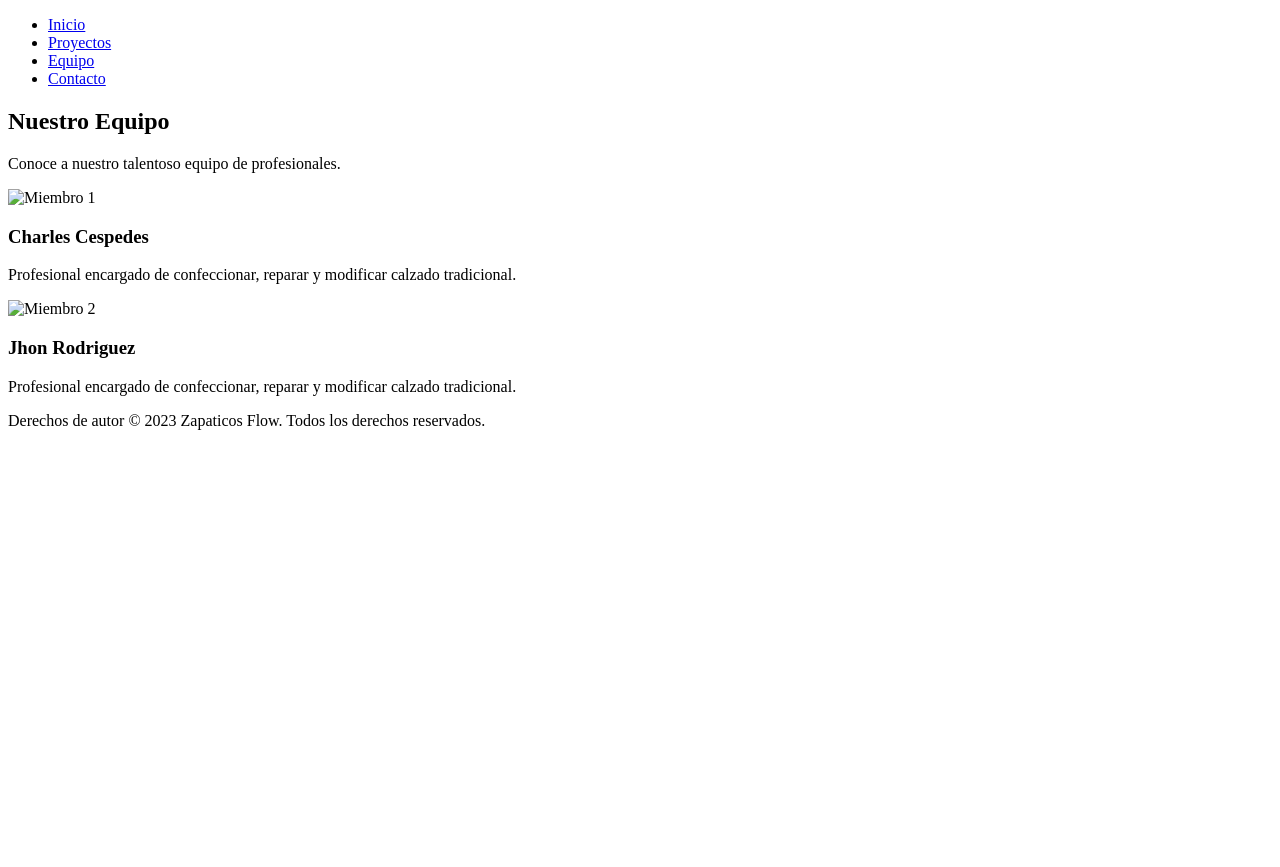
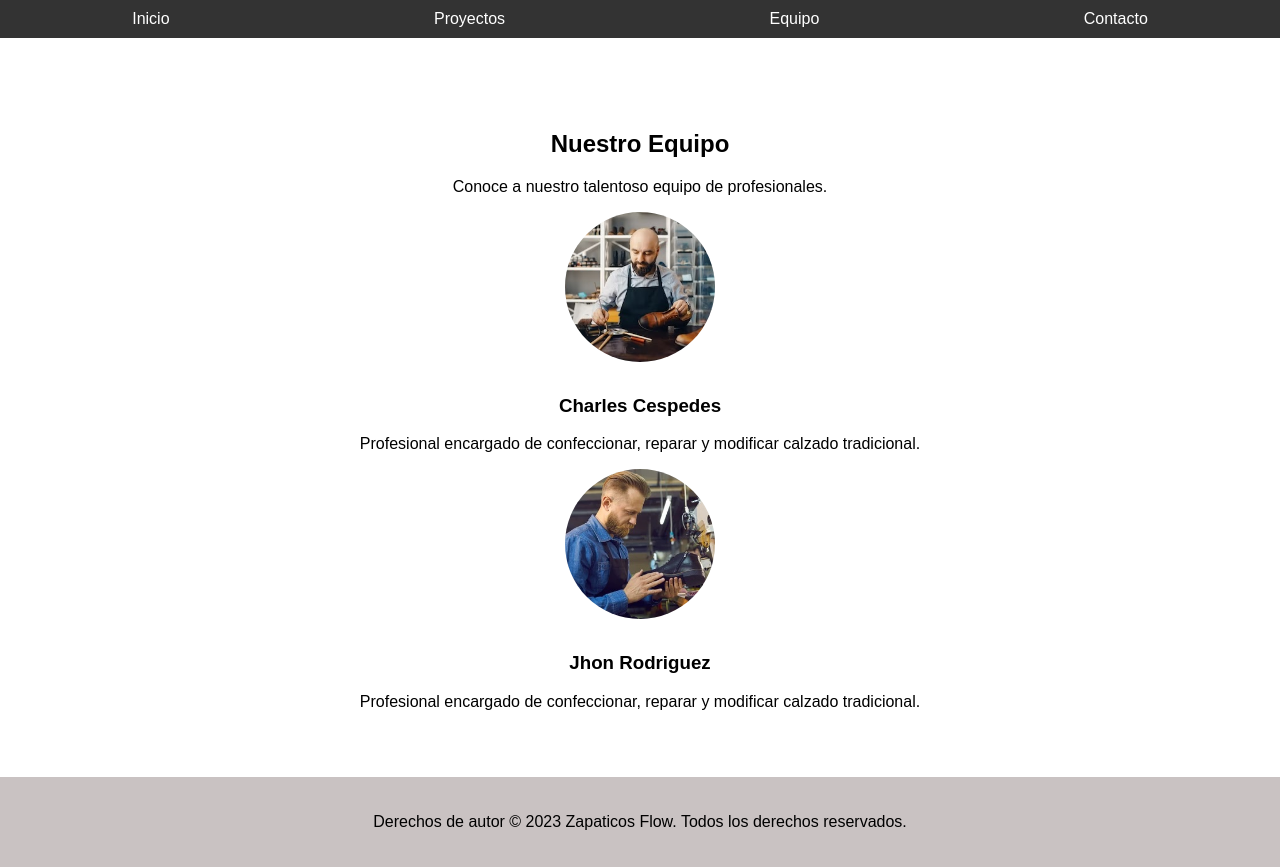
Before and after one commit to orozco21/finalelectiva, a plain HTML site: page equipo.html in a window 1280 px wide. Before the commit the page ends 800 px from the top, so only its background shows below. Drawn offline with Linux system fonts and the light colour scheme; the site is published under a folder, as on GitHub Pages, so addresses that start at the root find nothing.

Commit message:
Update equipo.html

```diff
--- a/equipo.html
+++ b/equipo.html
@@ -4,7 +4,7 @@
   <meta charset="UTF-8">
   <meta name="viewport" content="width=device-width, initial-scale=1.0">
   <title>ELECTIVA I - Equipo</title>
-  <link rel="stylesheet" href="/css/styles.css">
+  <link rel="stylesheet" href="css/styles.css">
 </head>
 <body>
   <header>
@@ -24,13 +24,13 @@
       <p>Conoce a nuestro talentoso equipo de profesionales.</p>
 
       <div class="miembro">
-        <img src="/imagenes/miembro1.jpg" alt="Miembro 1">
+        <img src="imagenes/miembro1.jpg" alt="Miembro 1">
         <h3>Charles Cespedes</h3>
         <p>Profesional encargado de confeccionar, reparar y modificar calzado tradicional.</p>
       </div>
 
       <div class="miembro">
-        <img src="/imagenes/miembro2.jpg" alt="Miembro 2">
+        <img src="imagenes/miembro2.jpg" alt="Miembro 2">
         <h3>Jhon Rodriguez</h3>
         <p>Profesional encargado de confeccionar, reparar y modificar calzado tradicional.</p>
       </div>
```
